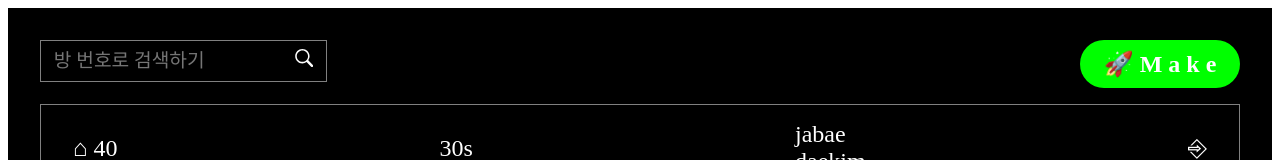
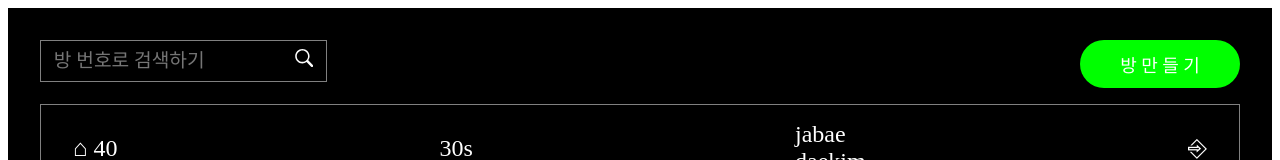
Before and after one commit to OkMoK-co/OkMoK, a Next.js app in the folder hybrid/: page / in a window 1280 px wide. Shown: the top 160 px of the page. Built offline with nearby package versions, Linux system fonts and the light colour scheme.

Commit message:
버튼명 변경 및 input태그에서 button태그로 변경

```diff
--- a/hybrid/src/components/main/MakeRoom.tsx
+++ b/hybrid/src/components/main/MakeRoom.tsx
@@ -3,7 +3,7 @@ import styles from '../../styles/main/Main.module.scss';
 export default function MakeRoom() {
   return (
     <div className={styles.makeRoom}>
-      <input type='button' value='🚀 M a k e' />
+      <button>방 만 들 기</button>
     </div>
   );
 }
--- a/hybrid/src/styles/main/Main.module.scss
+++ b/hybrid/src/styles/main/Main.module.scss
@@ -45,12 +45,12 @@
   background-color: #00ff00;
   border-radius: 5rem;
   color: white;
-  font-size: x-large;
-  font-weight: 600;
+  font-size: large;
+  font-weight: 500;
   width: 10rem;
   height: 3rem;
   margin: 1rem;
-  input {
+  button {
     all: unset;
     width: 15rem;
   }
```
